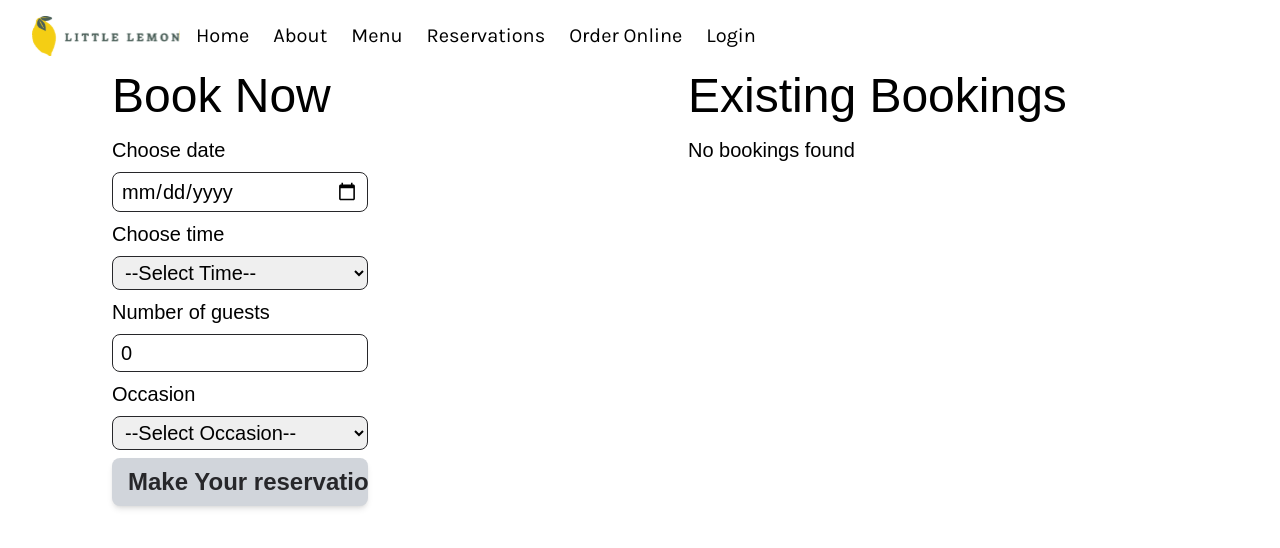
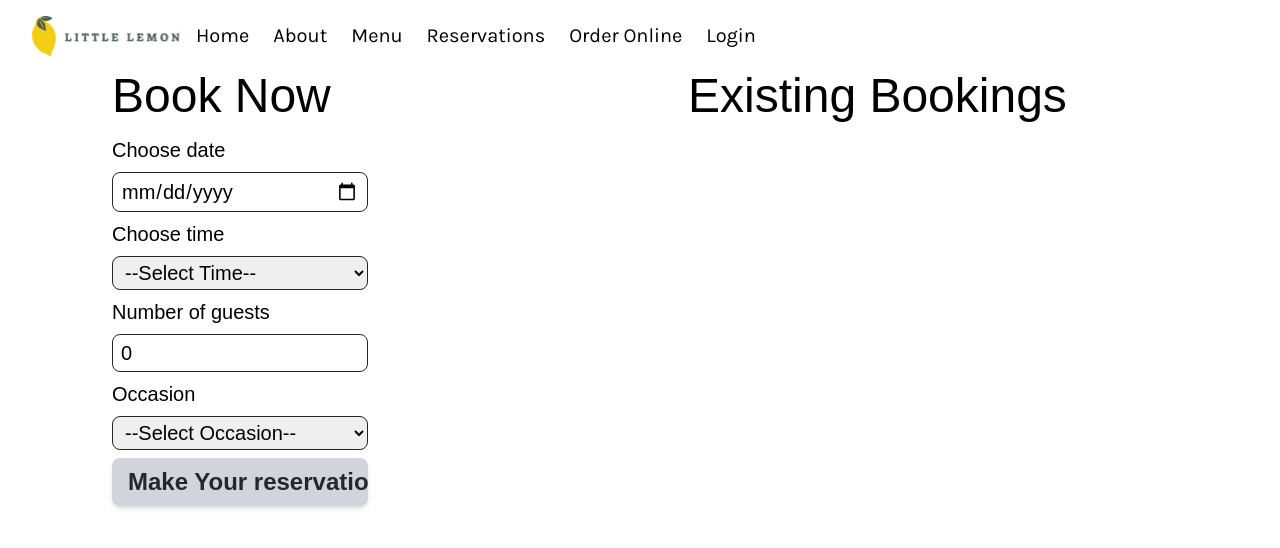
Before and after one commit to vmuthu/little-lemon1, a React (Create React App) app: page /reservations in a window 1280 px wide. Shown: the top 548 px of the page. Built offline with nearby package versions, Linux system fonts and the light colour scheme; a web font is replaced by a local one.

Commit message:
Using available times logic

```diff
--- a/src/BookingsForm.jsx
+++ b/src/BookingsForm.jsx
@@ -3,9 +3,9 @@ import PropTypes from 'prop-types';
 import { useState } from 'react';
 import { useEffect } from 'react';
 
-const BookingsForm = ({ onBookingChangeHandler, bookingList }) => {
+const BookingsForm = ({ onBookingChangeHandler, availableList }) => {
   const [bookingDate, setBookingDate] = React.useState('');
-  const [bookingTime, setBookingTime] = React.useState('0');
+  const [bookingTime, setBookingTime] = React.useState('');
   const [occasion, setOccation] = React.useState('');
   const [guests, setGuests] = React.useState(0);
   const [enableReservation, setEnableReservation] = useState(false);
@@ -42,11 +42,13 @@ const BookingsForm = ({ onBookingChangeHandler, bookingList }) => {
   }, [bookingDate, bookingTime, occasion, guests]);
 
   function updateButton(bkdate, bktime, ocsion, gsts) {
-    const foundBooking = bookingList?.filter(
-      (bk) => bk.bookingDate === bkdate && bk.bookingTime === bktime
+    console.log(availableList);
+    const foundBooking = availableList?.filter(
+      (bk) => bk.bookingDate === bkdate &&
+      bk.bookingTimes.indexOf(bktime) > -1
     );
     const enableButton =
-      (!foundBooking || foundBooking.length === 0) & (ocsion !== '') &&
+      (foundBooking && foundBooking.length > 0) & (ocsion !== '') &&
       gsts > 0;
     setEnableReservation(enableButton);
   }
@@ -71,7 +73,6 @@ const BookingsForm = ({ onBookingChangeHandler, bookingList }) => {
         <select
           id='res-time'
           className='input-ctl'
-          aria-label='Choose time'
           value={bookingTime}
           onChange={(e) => handleTimeChange(e)}
           data-testid="test-booking-time"
@@ -101,7 +102,6 @@ const BookingsForm = ({ onBookingChangeHandler, bookingList }) => {
         <select
           id='occasion'
           className='input-ctl'
-          aria-label='Occasion'
           value={occasion}
           onChange={(e) => handleOccasion(e)}
           data-testid="test-booking-occasion"
--- a/src/BookingsList.jsx
+++ b/src/BookingsList.jsx
@@ -7,7 +7,14 @@ const BookingsList = (props) => {
       <h2 className='font-markazi text-4xl pb-2 md:text-5xl md:pb-4'>
         Existing Bookings
       </h2>
-      {(!props.bookings.booked || props.bookings.booked.length === 0) && (
+    </article>
+  );
+};
+
+export default BookingsList;
+
+/*
+      {(!props.bookings?.booked || props.bookings?.booked.length === 0) && (
         <span>No bookings found</span>
       )}
       {props.bookings.booked && props.bookings.booked.length > 0 && (
@@ -34,8 +41,5 @@ const BookingsList = (props) => {
           </tbody>
         </table>
       )}
-    </article>
-  );
-};
 
-export default BookingsList;
+*/
--- a/src/BookingsMain.jsx
+++ b/src/BookingsMain.jsx
@@ -10,32 +10,82 @@ const bookingStateReducer = (state, action) => {
   }
   if (action.type === 'reserve_slot') {
     // console.log(action.booking);
-    let bookings = [...state.booked];
+    let available = [...state.available];
     // console.log(bookings);
-    let foundBooking = bookings.filter(
+    let foundAvailable = available.filter(
       (bk) =>
         bk.bookingDate === action.booking.bookingDate &&
-        bk.bookingTime === action.booking.bookingTime
+        bk.bookingTime.indexOf(action.booking.bookingTime) > -1
     );
-    if (!foundBooking || foundBooking.length <= 0) {
+    if (foundAvailable && foundAvailable.length > 0) {
       console.log(
-        'Added ' + action.booking.bookingDate + ' ' + action.booking.bookingTime
+        'Available  ' +
+          action.booking.bookingDate +
+          ' ' +
+          action.booking.bookingTime
       );
-      bookings.push(action.booking);
+      const bookingObject = available.filter(
+        (bk) => bk.bookingDate === action.booking.bookingDate
+      ).at[0];
+      console.log(bookingObject);
+      const arrayPos = bookingObject.bookingTime.indexOf(
+        action.booking.bookingTime
+      );
+      if (arrayPos > -1) {
+      }
     } else {
-      foundBooking.guests = action.booking.guests;
-      foundBooking.occasion = action.booking.occasion;
+      foundAvailable.guests = action.booking.guests;
+      foundAvailable.occasion = action.booking.occasion;
     }
-    return { booked: bookings };
+    return { booked: available };
   }
   return state;
 };
 
 const BookingsMain = () => {
-  const initialBookedList = { booked: [] };
-  const [bookingsList, dispatch] = React.useReducer(
+  const initialAvailableTimes = {
+    available: [
+      {
+        bookingDate: '2023-01-23',
+        bookingTimes: [
+          '17:00',
+          '18:00',
+          '19:00',
+          '20:00',
+          '21:00',
+          '22:00',
+          '23:00',
+        ],
+      },
+      {
+        bookingDate: '2023-01-24',
+        bookingTimes: [
+          '17:00',
+          '18:00',
+          '19:00',
+          '20:00',
+          '21:00',
+          '22:00',
+          '23:00',
+        ],
+      },
+      {
+        bookingDate: '2023-01-25',
+        bookingTimes: [
+          '17:00',
+          '18:00',
+          '19:00',
+          '20:00',
+          '21:00',
+          '22:00',
+          '23:00',
+        ],
+      },
+    ],
+  };
+  const [availableTimes, dispatch] = React.useReducer(
     bookingStateReducer,
-    initialBookedList
+    initialAvailableTimes
   );
 
   const [booking, setBooking] = React.useState({
@@ -80,9 +130,9 @@ const BookingsMain = () => {
               occasion
             )
           }
-          bookingList={bookingsList.booked}
+          availableList={availableTimes.available}
         />
-        <BookingsList bookings={bookingsList} />
+        <BookingsList bookings={[]} />
       </article>
     </div>
   );
```
Also changed, not shown: 1 other file (tests, documents, lock files or other folders).
